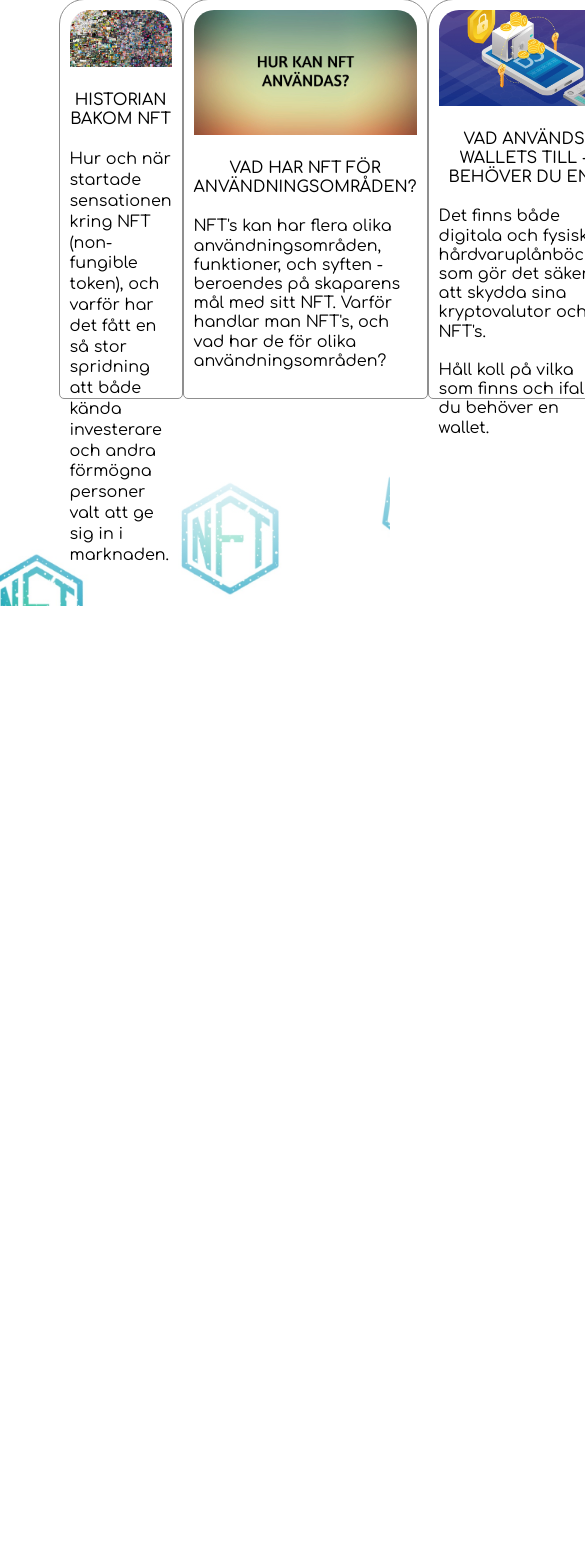
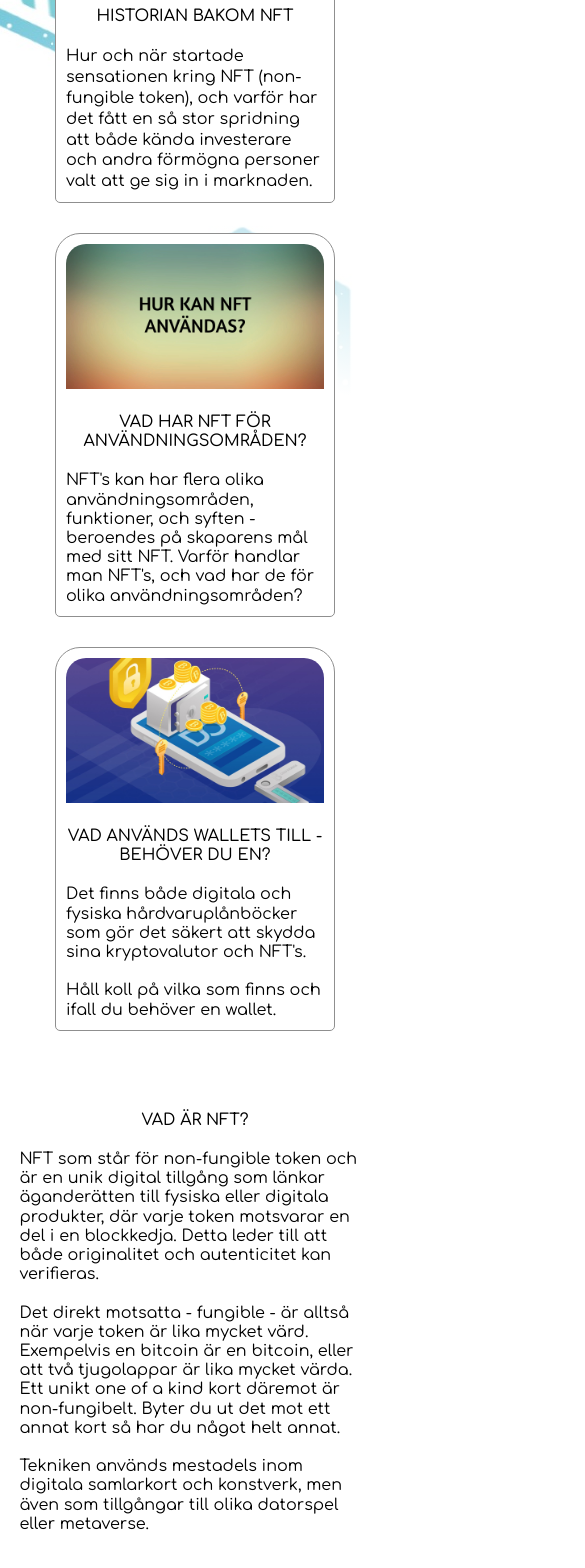
Before and after one commit to jossifelefteriadis/nftpedia, a React (Create React App) app: page / in a window 390 px wide. Shown: the part 308-1876 px from the top of the page, 585 px wide, since content can reach past the window. Before the commit the page ends 914 px from the top, so only its background shows below. Built offline with nearby package versions, Linux system fonts and the light colour scheme.

Commit message:
add styling for max-width 570px

```diff
--- a/src/App.css
+++ b/src/App.css
@@ -25,6 +25,125 @@
   min-height: 100vh;
 }
 
+@media only screen and (max-width: 570px) {
+  .App {
+    background:
+    /* radial-gradient(rgba(255, 255, 255, 1), rgba(255, 255, 255, 0)), */ radial-gradient(
+        circle at 50%,
+        rgba(255, 255, 255) 20px,
+        rgba(255, 255, 255, 1),
+        rgba(255, 255, 255, 0)
+      ),
+      url("./images/nftpedia_background1.jpg");
+    background-size: auto;
+    min-height: 300vh;
+  }
+
+  .navbar {
+    display: flex;
+    justify-content: center;
+    align-items: center;
+    height: 70px;
+    background-color: #20a6c1;
+    position: fixed;
+    top: 0;
+    width: 100%;
+    box-shadow: 0 2px rgba(157, 157, 157, 0.2);
+  }
+
+  .navbar__span {
+    color: #ffffff;
+    font-family: "Montserrat", sans-serif;
+    margin: 0 30px;
+  }
+
+  .pagecontainer {
+    display: flex;
+    flex-direction: column;
+    /* justify-content: center; */
+    align-items: center;
+    margin-top: 70px;
+    padding-top: 15px;
+  }
+
+  .alphabet {
+    display: none;
+  }
+
+  .letter {
+    /* display: inline-block; */
+    font-weight: bold;
+    width: 25px;
+    border-left: 3px solid #20a6c1;
+    border-bottom: 3px solid #20a6c1;
+    padding-left: 5px;
+    margin-bottom: 10px;
+    cursor: pointer;
+  }
+
+  .startpage {
+    display: flex;
+    flex-direction: column;
+    /* justify-content: space-between; */
+    align-items: center;
+    margin-top: 50px;
+    width: 100%;
+    /* height: 400px; */
+    /* background-color: red; */
+  }
+
+  .startpage__box {
+    width: 280px;
+    background-color: #ffffff;
+    border: 1px solid #8f8f8f;
+    border-radius: 25px 25px 5px 5px;
+    /* box-shadow: -15px 15px rgba(108, 108, 108, 0.5); */
+    padding: 10px;
+    margin-bottom: 30px;
+  }
+
+  .firstPage_img {
+    width: 100%;
+    height: auto;
+    border-radius: 20px 20px 0 0;
+  }
+
+  .startpage__p--title {
+    color: #000000;
+    text-align: center;
+    font-weight: 500;
+    cursor: pointer;
+  }
+
+  .startpage__p--description {
+    line-height: 130%;
+  }
+
+  p {
+    text-align: left;
+    margin-top: 20px;
+    line-height: 120%;
+  }
+
+  .nft-description {
+    width: 90%;
+    margin: 30px 0;
+  }
+
+  .nft-description--title {
+    color: #000000;
+    text-align: center;
+    font-weight: 500;
+  }
+
+  .word-description-container {
+    width: 50%;
+    text-align: center;
+    margin-top: 50px;
+  }
+}
+
+@media only screen and (min-width: 571px) {
   .navbar {
     display: flex;
     justify-content: center;
@@ -114,8 +233,20 @@ p {
     line-height: 120%;
   }
 
-.description-container {
+  .nft-description {
+    width: 50%;
+    margin: 30px 0;
+  }
+
+  .nft-description--title {
+    color: #000000;
+    text-align: center;
+    font-weight: 500;
+  }
+
+  .word-description-container {
     width: 50%;
     text-align: center;
     margin-top: 50px;
   }
+}
--- /dev/null
+++ b/src/components/NftDescription.js
@@ -0,0 +1,27 @@
+import React from "react";
+
+const NftDescription = () => (
+  <section className="nft-description">
+    <p className="nft-description--title">VAD ÄR NFT?</p>
+    <p>
+      NFT som står för non-fungible token och är en unik digital tillgång som
+      länkar äganderätten till fysiska eller digitala produkter, där varje token
+      motsvarar en del i en blockkedja. Detta leder till att både originalitet
+      och autenticitet kan verifieras.
+      <br />
+      <br />
+      Det direkt motsatta - fungible - är alltså när varje token är lika mycket
+      värd. Exempelvis en bitcoin är en bitcoin, eller att två tjugolappar är
+      lika mycket värda.
+      <br />
+      Ett unikt one of a kind kort däremot är non-fungibelt. Byter du ut det mot
+      ett annat kort så har du något helt annat.
+      <br />
+      <br />
+      Tekniken används mestadels inom digitala samlarkort och konstverk, men
+      även som tillgångar till olika datorspel eller metaverse.
+    </p>
+  </section>
+);
+
+export default NftDescription;
--- a/src/components/PageContainer.js
+++ b/src/components/PageContainer.js
@@ -6,6 +6,7 @@ import Alphabet from "./Alphabet";
 import About from "./About";
 
 import StartPage from "./StartPage";
+import NftDescription from "./NftDescription";
 // import Airdrop from "./words/Airdrop";
 
 export default class PageContainer extends React.Component {
@@ -23,6 +24,7 @@ export default class PageContainer extends React.Component {
           <Route path="/">
             <Alphabet />
             <StartPage />
+            <NftDescription />
           </Route>
 
           {/* <p>3 kolumner.</p>
--- a/src/components/words/Airdrop.js
+++ b/src/components/words/Airdrop.js
@@ -1,7 +1,7 @@
 import React from "react";
 
 const Airdrop = () => (
-  <section className="description-container">
+  <section className="word-description-container">
     <h1>AIRDROP</h1>
     <p>
       En Airdrop, i både NFT och kryptosammanhang sker oftast i
```
Lines whose indentation alone changed are shown as unchanged.
